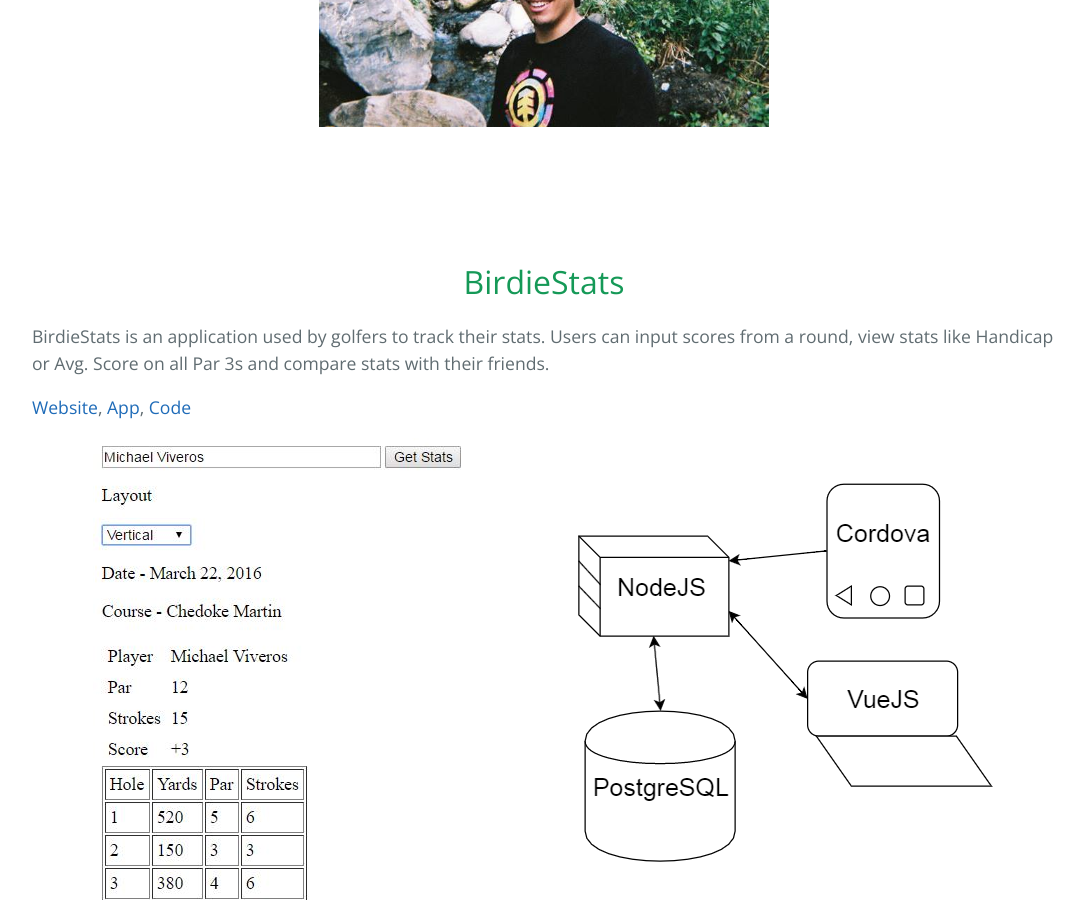
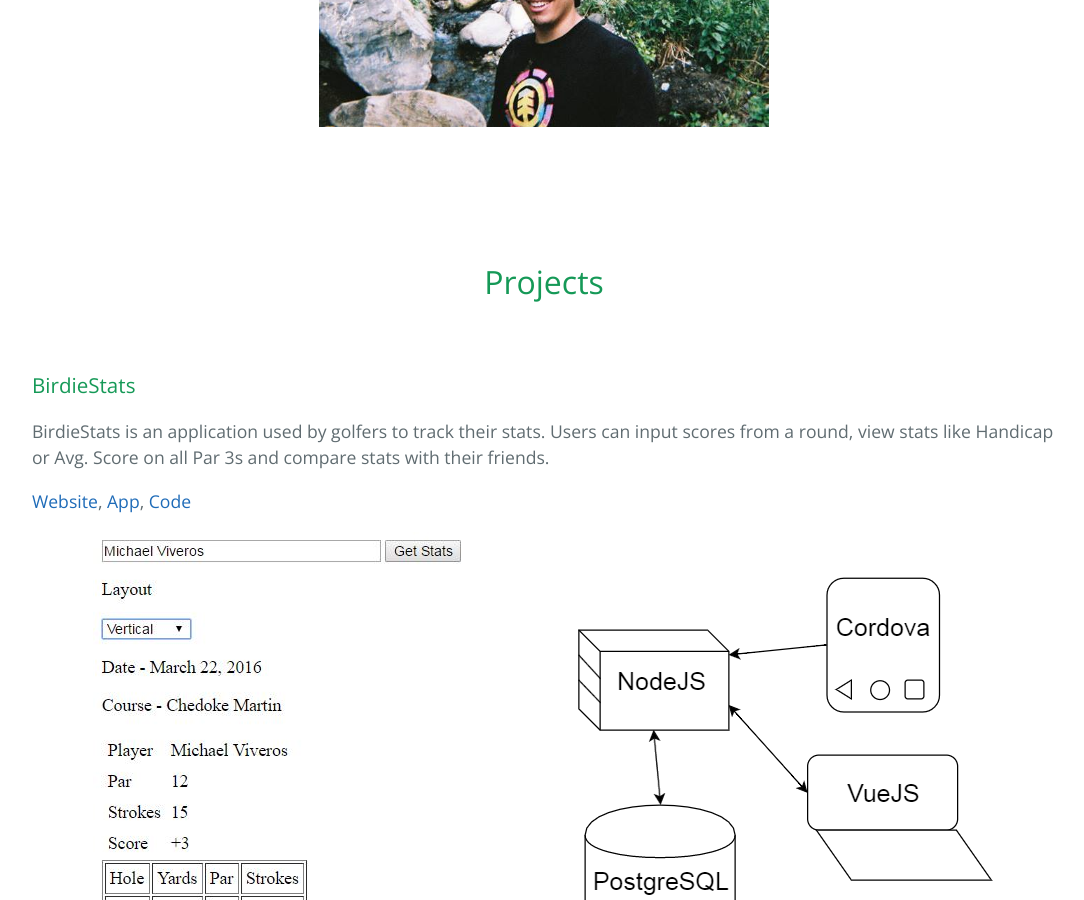
Before and after one commit to MichaelViveros/MichaelViveros.github.io, a Jekyll site: the page built from index.md, in a window 1280 px wide and 900 px high, scrolled down 847 px. Shown: the whole window, without its empty margins (96-1180 px from the left). Built offline with Jekyll 4.4.1, drawn with Linux system fonts in a browser that asks for light colours.

Commit message:
Add Project section header

```diff
--- a/index.md
+++ b/index.md
@@ -9,7 +9,9 @@
 <p align="center"> <img src="../images/Me.jpg" width="450" height="450"></p>
 <br>
 
-## BirdieStats
+## Projects
+
+### BirdieStats
 BirdieStats is an application used by golfers to track their stats. Users can input scores from a round, view stats like Handicap or Avg. Score on all Par 3s and compare stats with their friends.
 
 [Website](http://www.birdiestats.com), [App](https://play.google.com/store?hl=en), [Code](https://github.com/MichaelViveros)
@@ -19,7 +21,7 @@
   <img src="../images/BirdieStats_Architecture.png" hspace="50" style="vertical-align: middle;">
 </p>
 
-## CollageCreator
+### CollageCreator
 CollageCreator is a plugin for GIMP which automatically generates collages, given a folder of pictures. It was written in the functional programming language Scheme. GIMP is a GNU Image Manipulation Program, essentialy an open-source version of PhotoShop.
 
 [Code](https://github.com/MichaelViveros/CollageCreator)
```
